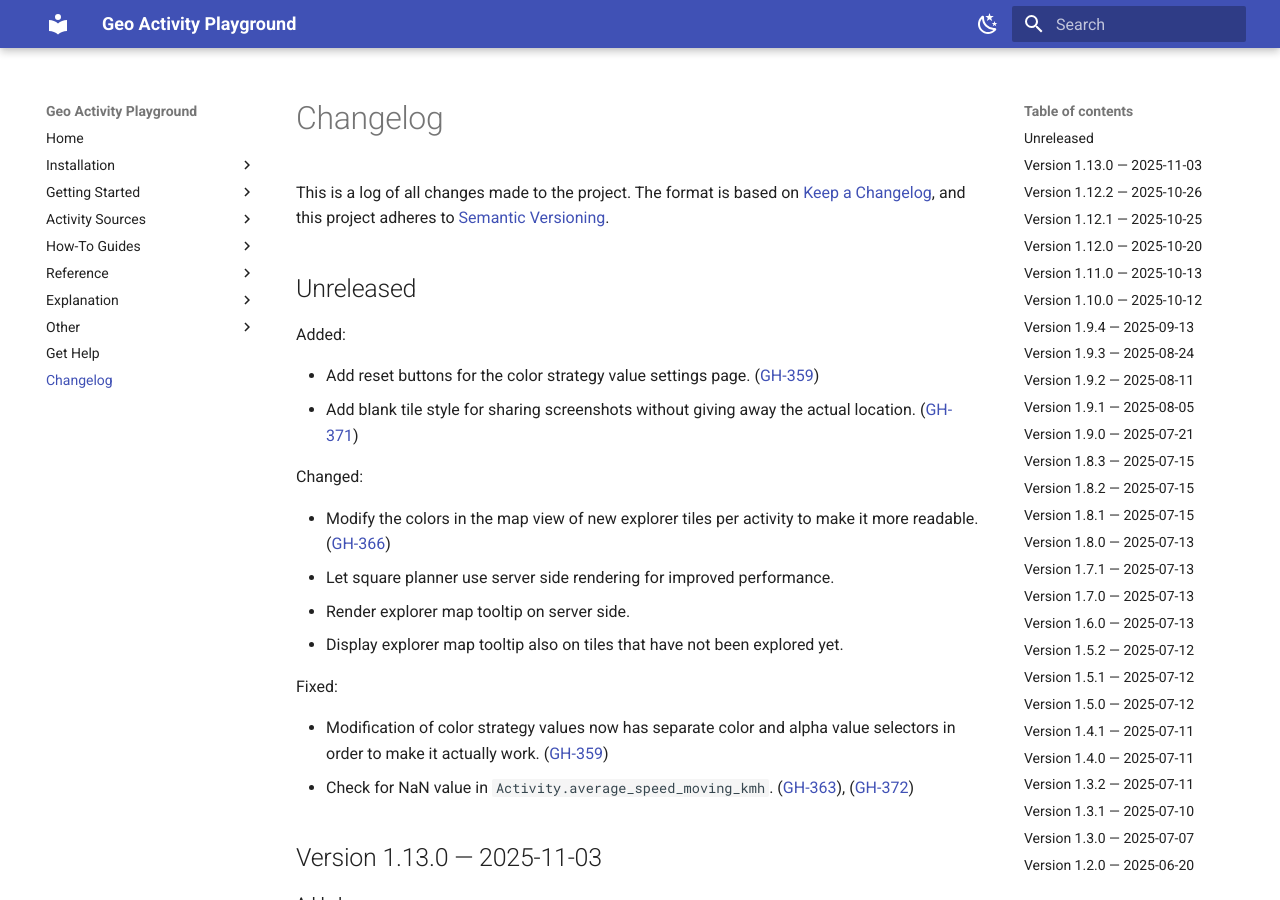
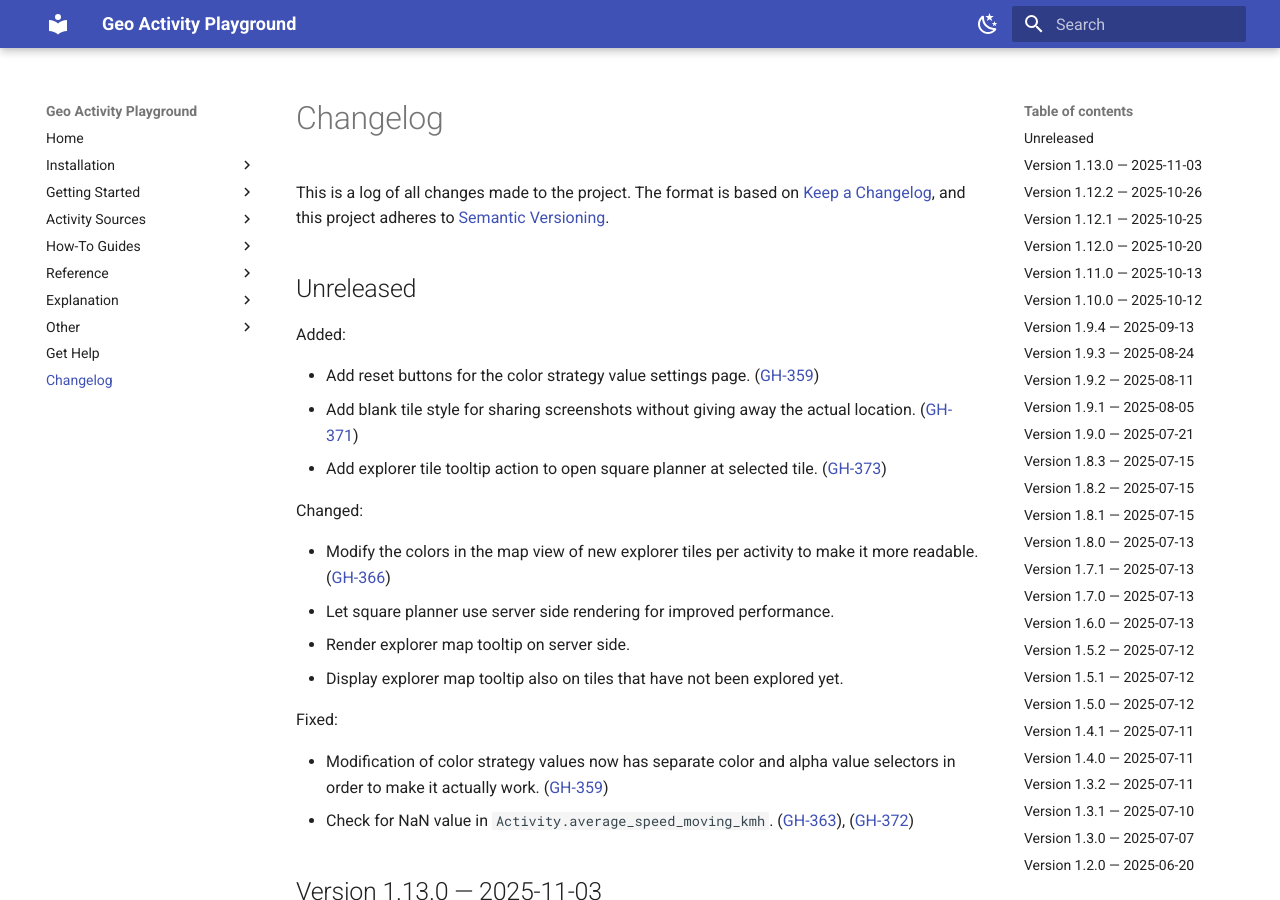
Before and after one commit to martin-ueding/geo-activity-playground, an MkDocs documentation site: the page built from docs/changelog.md, in a window 1280 px wide and 900 px high. Built offline with MkDocs 1.6.1 and Material for MkDocs 9.7.7, drawn with Linux system fonts in a browser that asks for light colours.

Commit message:
GH-373: Changelog entry

```diff
--- a/docs/changelog.md
+++ b/docs/changelog.md
@@ -21,6 +21,7 @@ Added:
 
 - Add reset buttons for the color strategy value settings page. ([GH-359](https://github.com/martin-ueding/geo-activity-playground/issues/359))
 - Add blank tile style for sharing screenshots without giving away the actual location. ([GH-371](https://github.com/martin-ueding/geo-activity-playground/issues/371))
+- Add explorer tile tooltip action to open square planner at selected tile. ([GH-373](https://github.com/martin-ueding/geo-activity-playground/issues/373))
 
 Changed:
 
```
